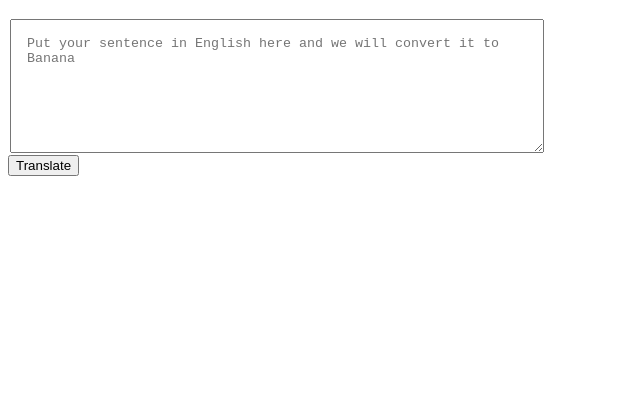
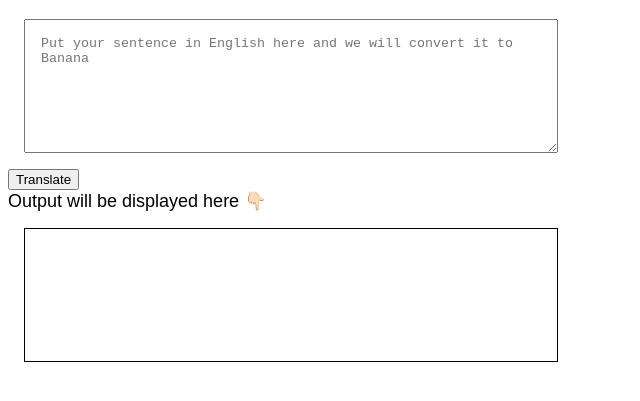
Before and after one commit to Toshitak/Banana-speak, a plain HTML site: page index.html in a window 1280 px wide. Shown: the part 61-462 px from the top of the page, without its empty margins (0-640 px from the left). Drawn offline with Linux system fonts and the light colour scheme.

Commit message:
feat: Add innerText in the outputDiv

```diff
--- a/app.js
+++ b/app.js
@@ -1,8 +1,8 @@
 var btnTranslate = document.querySelector("#btn-translate");
 var textInput = document.querySelector("#text-input");
+var outputDiv = document.querySelector("#output");
 console.log(textInput)
 function clickHandler(){
-    console.log("clicked!");
-    console.log("input",textInput.value);
+    outputDiv.innerText = "Hello!" + textInput.value;
 };
 btnTranslate.addEventListener("click", clickHandler)
--- a/index.html
+++ b/index.html
@@ -9,7 +9,14 @@
             width: 500px;
             height: 100px;
             display: block;
-            margin: 2px;
+            margin: 1rem;
+            padding: 1rem;
+        }
+        #output{
+            border: 1px solid black;
+            height: 100px;
+            width: 500px;
+            margin: 1rem;
             padding: 1rem;
         }
     </style>
@@ -19,6 +26,9 @@
     <textarea id="text-input"
     placeholder="Put your sentence in English here and we will convert it to Banana"></textarea>
     <button id="btn-translate">Translate</button>
+    <div style="font-size: large; font-family: Arial, Helvetica, sans-serif;">Output will be displayed here 👇🏻</div>
+    <div id="output"></div>
+
     <script src="app.js" type="text/javascript"></script>
 </body>
 </html>
```
